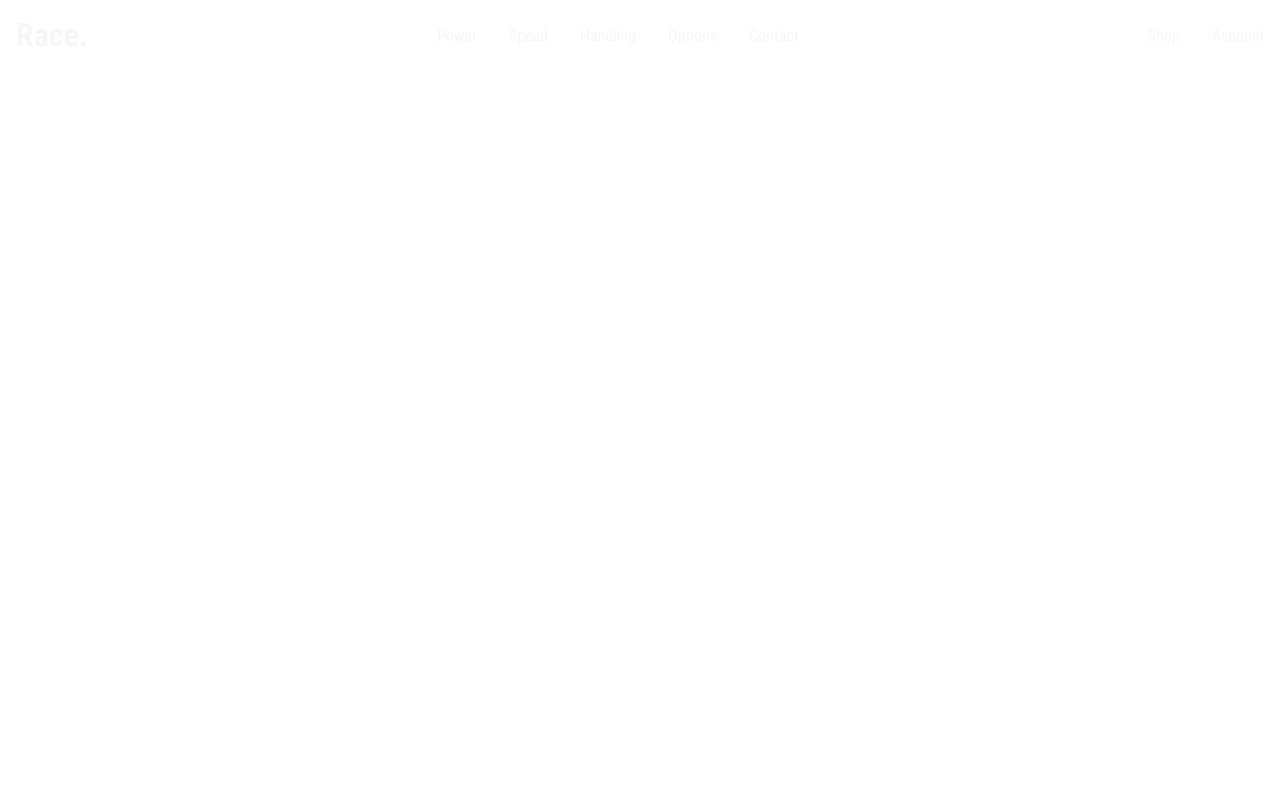
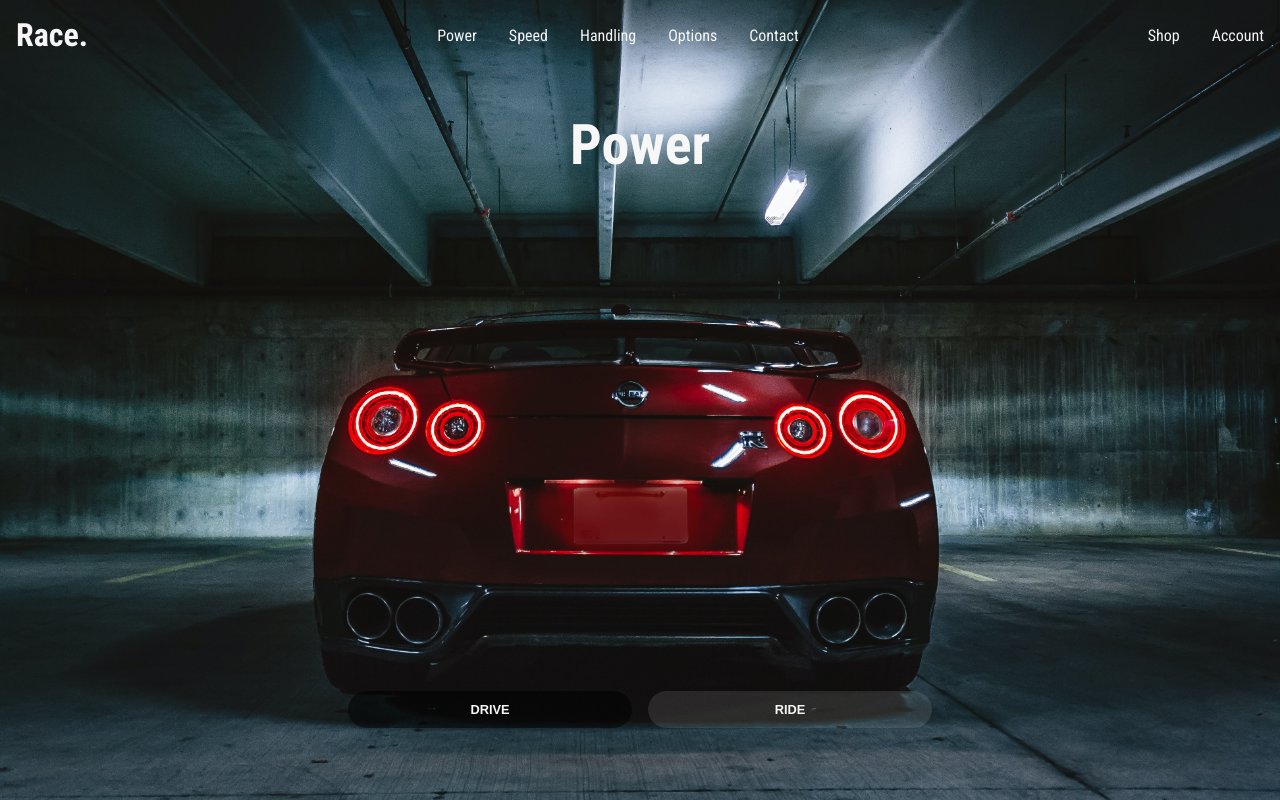
Before and after one commit to mittell/react-car-site, a React (Create React App) app: page / in a window 1280 px wide. Built offline with nearby package versions, Linux system fonts and the light colour scheme.

Commit message:
feat: added Power component and styling

```diff
--- a/src/App.jsx
+++ b/src/App.jsx
@@ -1,9 +1,11 @@
 import Navbar from './components/Navbar/Navbar';
+import Power from './components/Power/Power';
 
 function App() {
 	return (
 		<>
 			<Navbar />
+			<Power />
 		</>
 	);
 }
--- /dev/null
+++ b/src/components/Power/Power.jsx
@@ -0,0 +1,20 @@
+import React from 'react';
+import './PowerStyles.css';
+
+const Power = () => {
+	return (
+		<div className='power'>
+			<div className='container'>
+				<div className='top'>
+					<h1>Power</h1>
+				</div>
+				<div className='bottom'>
+					<button className='btn btn-dark'>Drive</button>
+					<button className='btn'>Ride</button>
+				</div>
+			</div>
+		</div>
+	);
+};
+
+export default Power;
--- /dev/null
+++ b/src/components/Power/PowerStyles.css
@@ -0,0 +1,34 @@
+.power {
+	width: 100%;
+	height: 100vh;
+	background: url('../../assets/car6.jpg') no-repeat center center/cover;
+}
+
+.power .container {
+	width: 100%;
+	height: 100vh;
+	display: flex;
+	flex-direction: column;
+	justify-content: space-between;
+	align-items: center;
+}
+
+.power .top {
+	margin-top: 7rem;
+	color: #f7f7f7;
+}
+
+.power .bottom {
+	display: flex;
+	justify-content: center;
+	width: 100%;
+	max-width: 600px;
+	margin-bottom: 4rem;
+}
+
+@media screen and (max-width: 540px) {
+	.power .container .bottom {
+		flex-direction: column;
+		align-items: center;
+	}
+}
```
